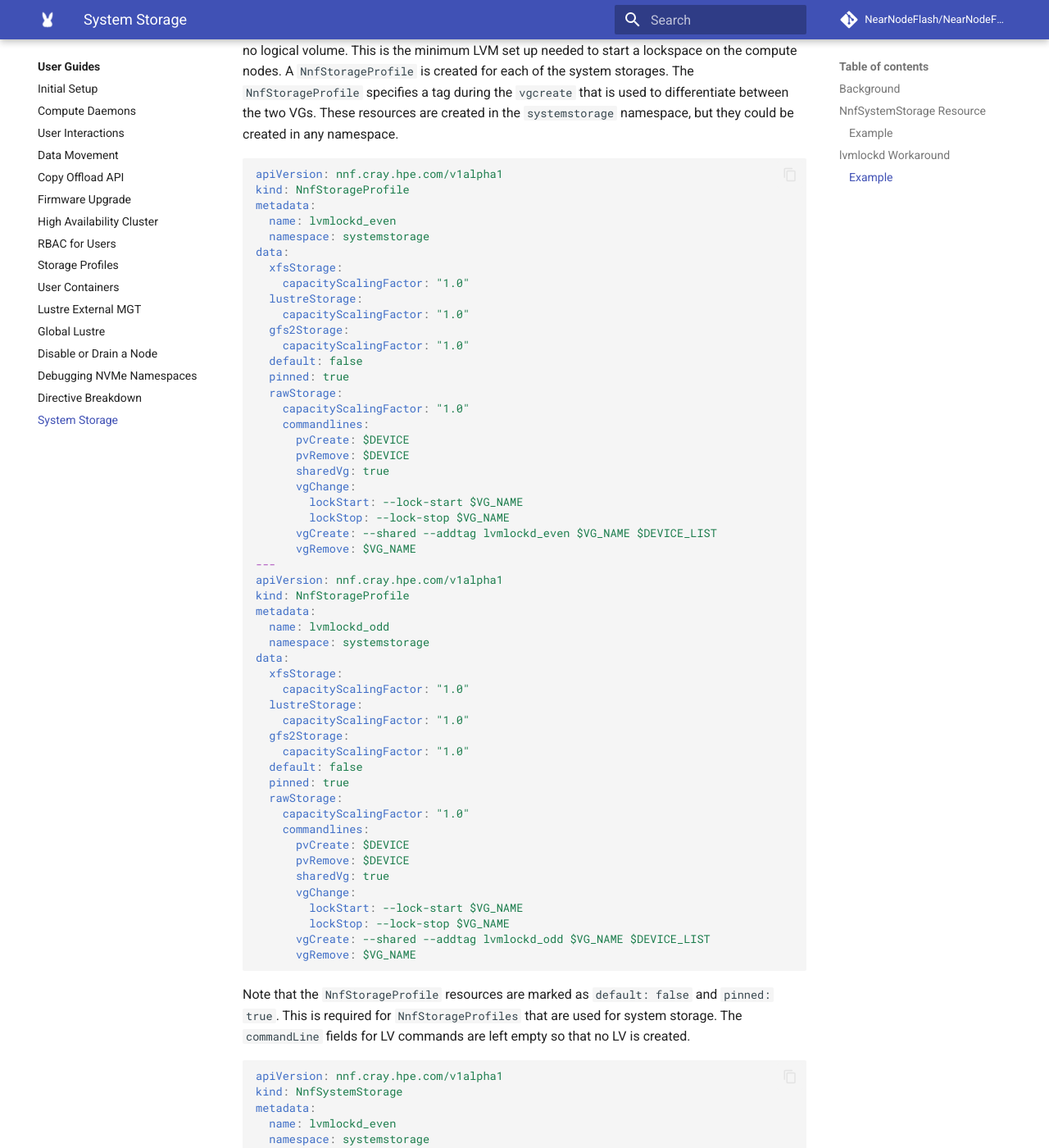
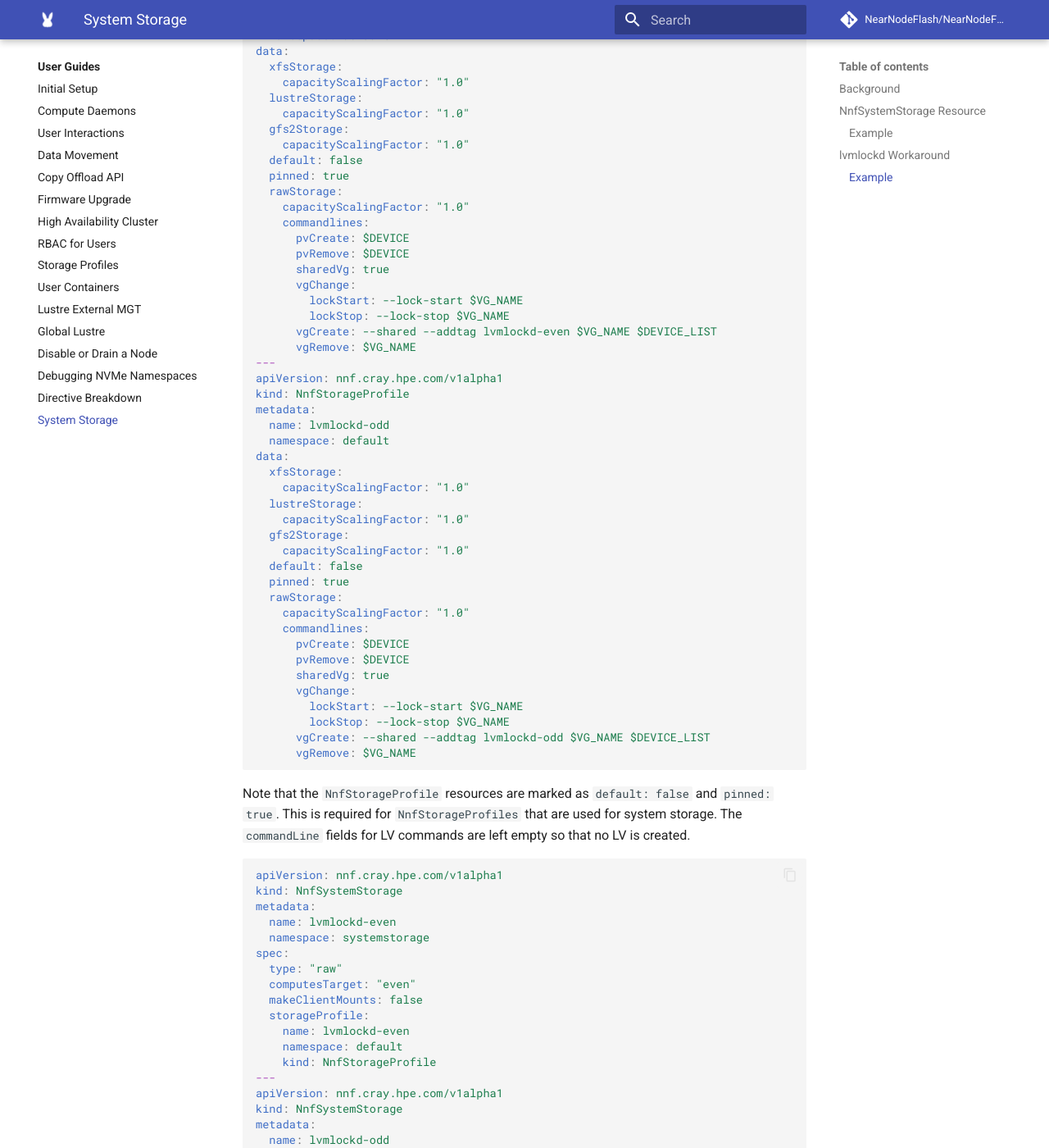
Before and after one commit to NearNodeFlash/NearNodeFlash.github.io, an MkDocs documentation site: the page built from docs/guides/system-storage/readme.md, in a window 1280 px wide and 1400 px high, scrolled down 3457 px. Shown: the whole window at 82% size. Built offline with MkDocs 1.6.1 and Material for MkDocs 9.7.7, drawn with Linux system fonts in a browser that asks for light colours; comment, search, counter and statistics services are not loaded; the version menu is left out; some of the changed text lies outside the part shown.

Commit message:
Update udev recommendation and fix system storage examples
Change the udev options so they work with RAID configurations, and fix
the examples in the lvmlockd workaround section for system storage.

Signed-off-by: Matt Richerson <matthew.richerson@hpe.com>

````diff
--- a/docs/guides/system-storage/readme.md
+++ b/docs/guides/system-storage/readme.md
@@ -62,7 +62,7 @@ spec:
   clientMountPath: "/mnt/nnf/gfs2"
   storageProfile:
     name: gfs2-systemstorage
-    namespace: systemstorage
+    namespace: default
     kind: NnfStorageProfile
 ```
 
@@ -80,8 +80,8 @@ The following example resources show how to create two system storages to use fo
 apiVersion: nnf.cray.hpe.com/v1alpha1
 kind: NnfStorageProfile
 metadata:
-  name: lvmlockd_even
-  namespace: systemstorage
+  name: lvmlockd-even
+  namespace: default
 data:
   xfsStorage:
     capacityScalingFactor: "1.0"
@@ -100,14 +100,14 @@ data:
       vgChange:
         lockStart: --lock-start $VG_NAME
         lockStop: --lock-stop $VG_NAME
-      vgCreate: --shared --addtag lvmlockd_even $VG_NAME $DEVICE_LIST
+      vgCreate: --shared --addtag lvmlockd-even $VG_NAME $DEVICE_LIST
       vgRemove: $VG_NAME
 ---
 apiVersion: nnf.cray.hpe.com/v1alpha1
 kind: NnfStorageProfile
 metadata:
-  name: lvmlockd_odd
-  namespace: systemstorage
+  name: lvmlockd-odd
+  namespace: default
 data:
   xfsStorage:
     capacityScalingFactor: "1.0"
@@ -126,7 +126,7 @@ data:
       vgChange:
         lockStart: --lock-start $VG_NAME
         lockStop: --lock-stop $VG_NAME
-      vgCreate: --shared --addtag lvmlockd_odd $VG_NAME $DEVICE_LIST
+      vgCreate: --shared --addtag lvmlockd-odd $VG_NAME $DEVICE_LIST
       vgRemove: $VG_NAME
 ```
 
@@ -136,29 +136,29 @@ Note that the `NnfStorageProfile` resources are marked as `default: false` and `
 apiVersion: nnf.cray.hpe.com/v1alpha1
 kind: NnfSystemStorage
 metadata:
-  name: lvmlockd_even
+  name: lvmlockd-even
   namespace: systemstorage
 spec:
   type: "raw"
   computesTarget: "even"
   makeClientMounts: false
   storageProfile:
-    name: lvmlockd_even
-    namespace: systemstorage
+    name: lvmlockd-even
+    namespace: default
     kind: NnfStorageProfile
 ---
 apiVersion: nnf.cray.hpe.com/v1alpha1
 kind: NnfSystemStorage
 metadata:
-  name: lvmlockd_odd
+  name: lvmlockd-odd
   namespace: systemstorage
 spec:
   type: "raw"
   computesTarget: "odd"
   makeClientMounts: false
   storageProfile:
-    name: lvmlockd_odd
-    namespace: systemstorage
+    name: lvmlockd-odd
+    namespace: default
     kind: NnfStorageProfile
 ```
 
````
Also changed, not shown: other parts of docs/guides/system-storage/readme.md (+3 -3 lines), docs/guides/initial-setup/readme.md (+20 -8 lines).
